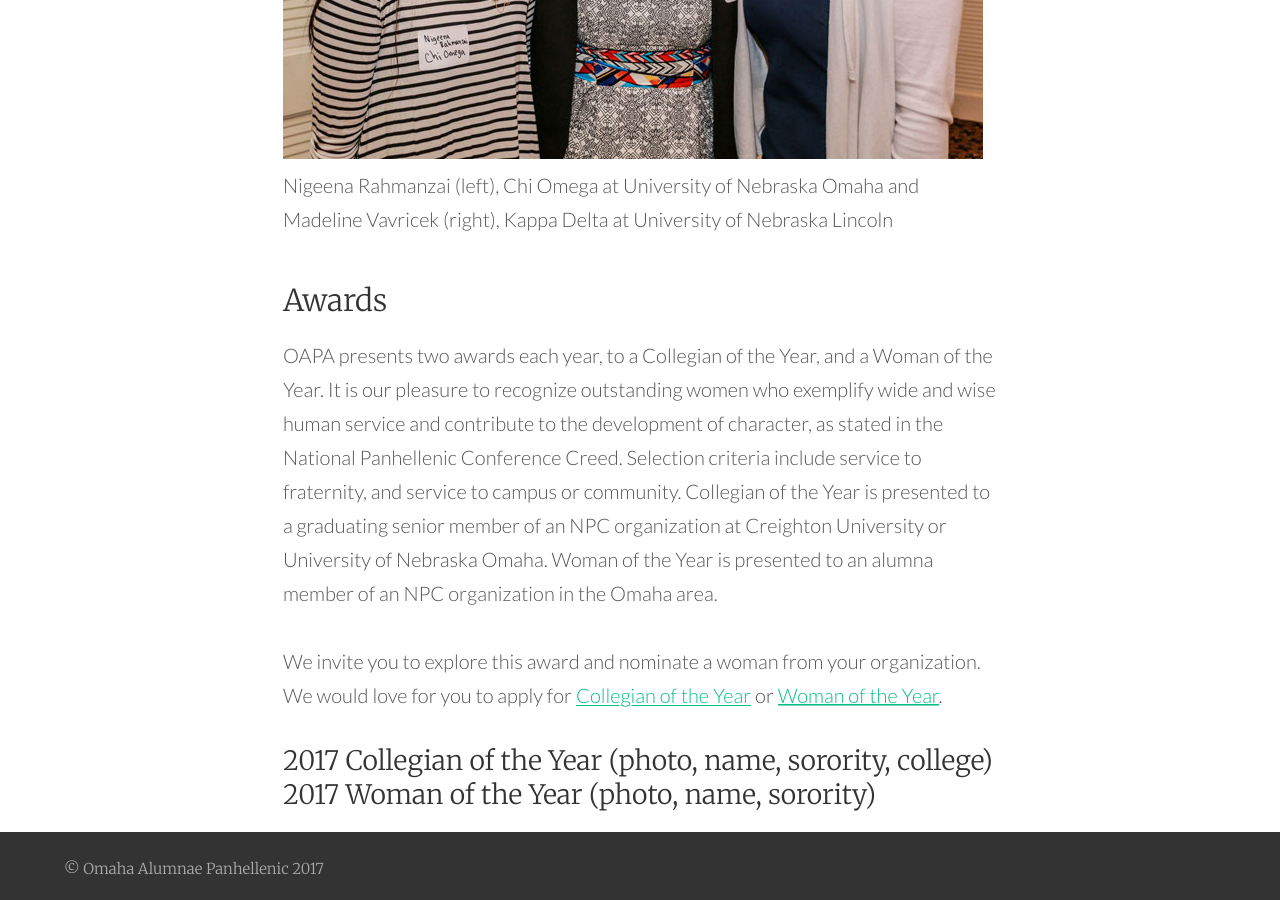
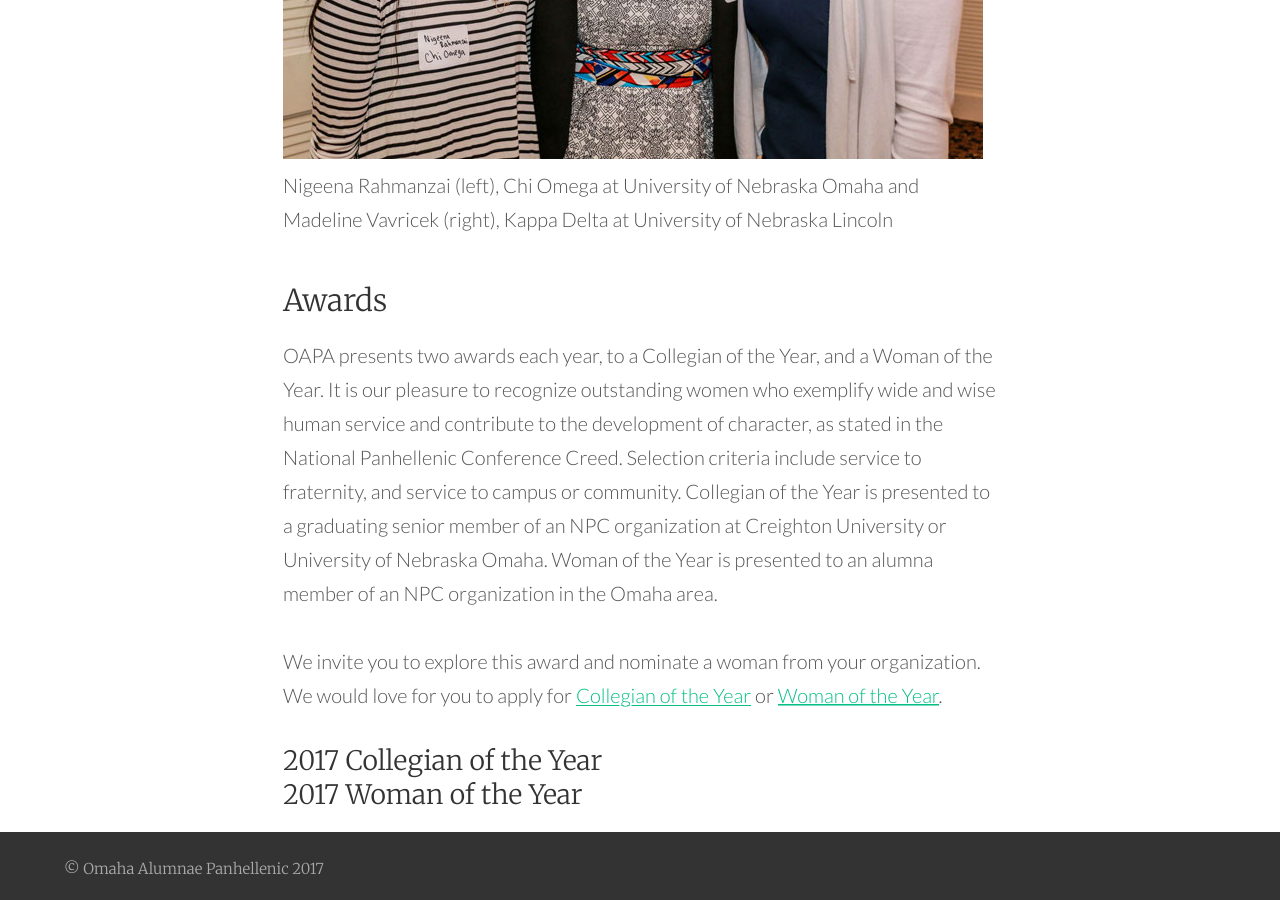
Before and after one commit to courtneyxann/oapa, a Jekyll site: the page built from docs/applications.md, in a window 1280 px wide and 900 px high, scrolled down 1270 px. Built offline with Jekyll 4.4.1, drawn with Linux system fonts in a browser that asks for light colours.

Commit message:
Changing text on applications page.

```diff
--- a/docs/applications.md
+++ b/docs/applications.md
@@ -21,6 +21,6 @@
 
 We invite you to explore this award and nominate a woman from your organization. We would love for you to apply for [Collegian of the Year](https://docs.google.com/document/d/1fL1nm-UqfqRukw_V1L6ZcIeHoOjTDYHxXZoLO_JLvS0/edit?usp=sharing) or [Woman of the Year](https://docs.google.com/document/d/19TyVKB_DQLnpUTzrUdlrnGxLPjNH9ET6BqU9CoGeg0A/edit?usp=sharing).
 
-#### 2017 Collegian of the Year (photo, name, sorority, college)
+#### 2017 Collegian of the Year
 
-#### 2017 Woman of the Year (photo, name, sorority)
+#### 2017 Woman of the Year
```
Also changed, not shown: docs/assets/oapa-members.jpg (renamed from docs/assets/IMG_2104.jpg).
